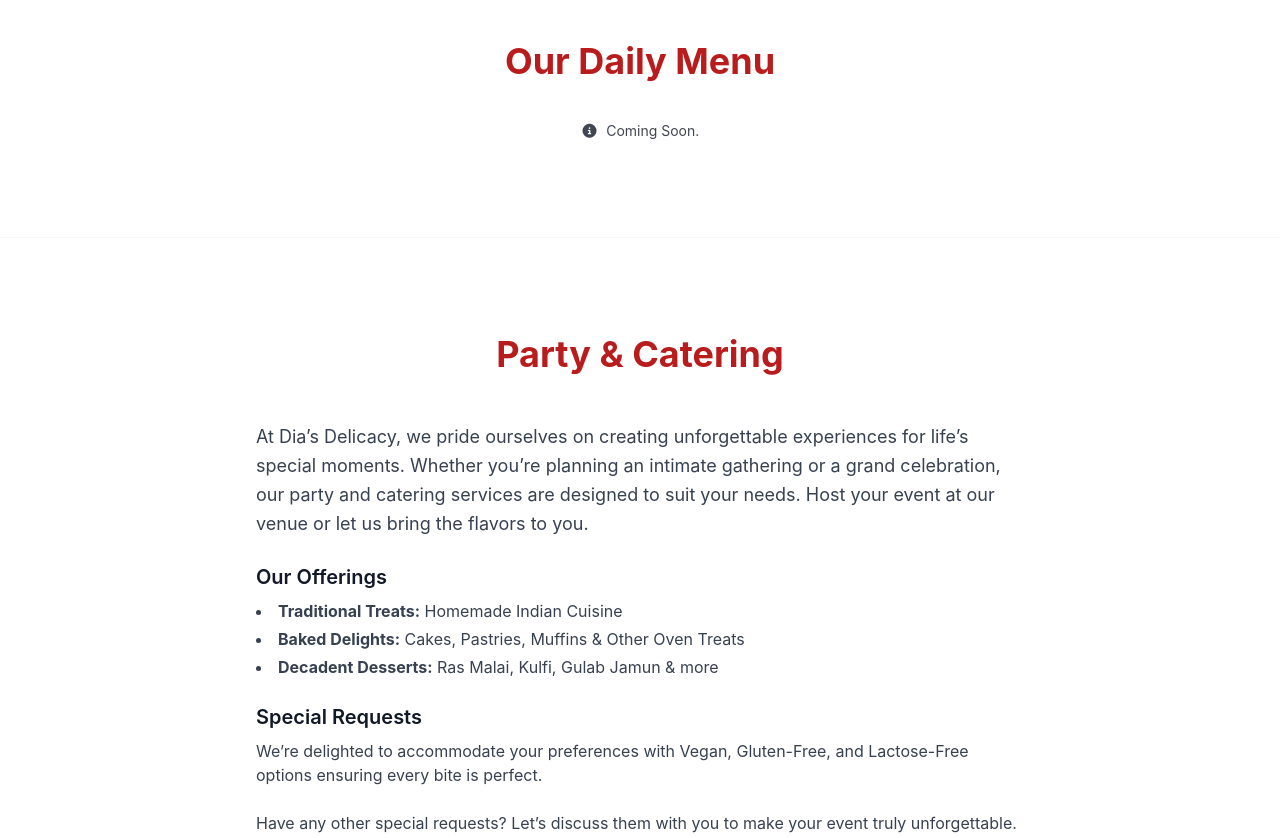
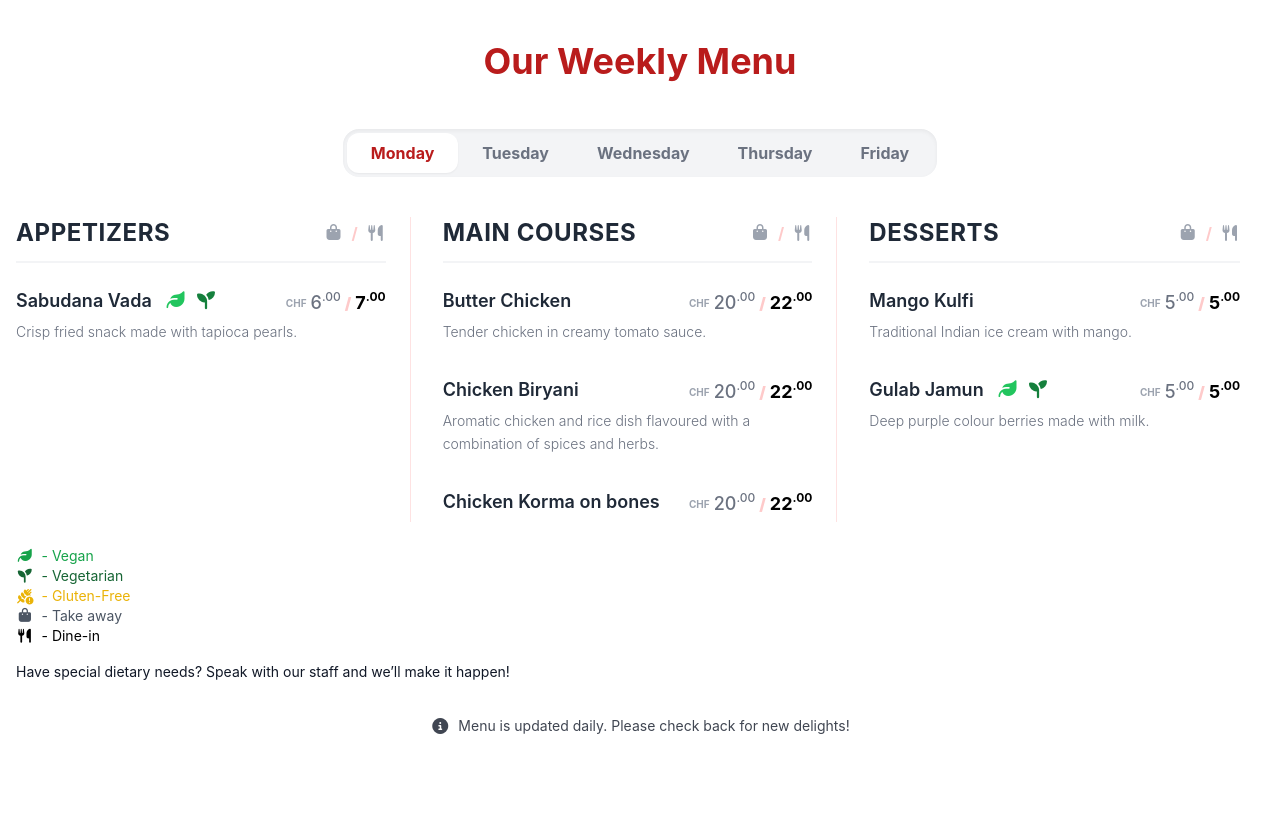
Before and after one commit to diadelicacy/diadelicacy.github.io, a plain HTML site: page index.html in a window 1280 px wide. Shown: the part 1180-2018 px from the top of the page. Drawn offline with nearby package versions, Linux system fonts and the light colour scheme.

Commit message:
dynamic menu

```diff
--- a/assets/css/style.css
+++ b/assets/css/style.css
@@ -1804,4 +1804,20 @@ div {
     transition: transform 0.5s ease;
 }
 
-}
+/* Hide scrollbar for Chrome, Safari and Opera */
+.no-scrollbar::-webkit-scrollbar {
+    display: none;
+}
+
+/* Hide scrollbar for IE, Edge and Firefox */
+.no-scrollbar {
+    -ms-overflow-style: none;  /* IE and Edge */
+    scrollbar-width: none;  /* Firefox */
+}
+
+#tabTrack {
+    scroll-behavior: smooth;
+    -webkit-overflow-scrolling: touch; /* Smooth inertia scroll on iOS */
+}
+
+}
--- a/assets/js/loadMenu.js
+++ b/assets/js/loadMenu.js
@@ -1,172 +1,153 @@
 // loadMenu.js
+let cachedMenuData = [];
+
 async function loadMenu(configItems) {
+    const container = document.getElementById('dynamicMenu');
 
-  function getTodayDate() {
-        const today = new Date();
-        const day = String(today.getDate()).padStart(2, '0');
-        const month = String(today.getMonth() + 1).padStart(2, '0'); // months are 0-indexed
-        const year = today.getFullYear();
-        return `${day}.${month}.${year}`;
+    try {
+        // 1. Fetch JSON once
+        const response = await fetch(`./data/Menu.json?nocache=${Date.now()}`, { cache: "no-store" });
+        if (!response.ok) throw new Error("Could not load menu data");
+
+        cachedMenuData = await response.json();
+
+        // 2. Create Tabs Monday - Friday
+        createTabs(container);
+
+        // 3. Auto-detect today's day
+        const days = ["Sunday", "Monday", "Tuesday", "Wednesday", "Thursday", "Friday", "Saturday"];
+        const todayIndex = new Date().getDay();
+
+        // If it's Saturday (6) or Sunday (0), default to Monday. Otherwise, use today.
+        const defaultDay = (todayIndex === 0 || todayIndex === 6) ? "Monday" : days[todayIndex];
+
+        // 4. Trigger the initial display for today
+        displayDay(defaultDay);
+
+    } catch (err) {
+        console.error("Error initializing menu:", err);
+        container.innerHTML = `<p class="text-center col-span-full text-red-500">Unable to load the menu.</p>`;
+    }
 }
 
-  const menuHeading = document.getElementById('menuHeading');
+function createTabs(container) {
+    const weekdays = ["Monday", "Tuesday", "Wednesday", "Thursday", "Friday"];
+    let tabWrapper = document.getElementById('menuTabs');
 
-// Default to Auto_Menu_Date date
-let menuDate = getTodayDate(); // default, just in case
+    if (!tabWrapper) {
+        tabWrapper = document.createElement('div');
+        tabWrapper.id = 'menuTabs';
+        // Relative container to hold the gradient fades
+        tabWrapper.className = "relative flex justify-center mb-10 px-4";
+        container.parentNode.insertBefore(tabWrapper, container);
+    }
 
-if (Array.isArray(configItems) && configItems.length > 0) {
-  // Find Custom_Menu_Date (if exists and has a value)
-  const customConfig = configItems.find(c => c.key === 'Custom_Menu_Date' && c.value);
+    // Inner HTML with scrollable track and gradient "hints" for mobile
+    tabWrapper.innerHTML = `
+        <div class="inline-flex p-1 bg-gray-100 rounded-2xl shadow-inner overflow-x-auto no-scrollbar max-w-full" id="tabTrack">
+            ${weekdays.map(day => `
+                <button onclick="displayDay('${day}')"
+                        id="btn-${day}"
+                        class="tab-btn whitespace-nowrap px-6 py-2 rounded-xl font-bold transition-all duration-200 text-sm md:text-base">
+                    ${day}
+                </button>
+            `).join('')}
+        </div>
+    `;
+}
 
-  if (customConfig) {
-    menuDate = customConfig.value;
+function displayDay(selectedDay) {
+    const container = document.getElementById('dynamicMenu');
+
+    // 1. Update Tab Visuals (The Chrome/Segmented Look)
+    document.querySelectorAll('.tab-btn').forEach(btn => {
+        if (btn.id === `btn-${selectedDay}`) {
+            btn.className = "tab-btn whitespace-nowrap px-6 py-2 rounded-xl font-bold transition-all duration-200 text-sm md:text-base bg-white text-custom-red-800 shadow-sm";
+            // Auto-scroll the tab into view on mobile
+            btn.scrollIntoView({ behavior: 'smooth', inline: 'center', block: 'nearest' });
         } else {
-    // Otherwise, use Auto_Menu_Date (guaranteed to be present)
-    const autoConfig = configItems.find(c => c.key === 'Auto_Menu_Date');
-    if (autoConfig) {
-      menuDate = autoConfig.value;
+            btn.className = "tab-btn whitespace-nowrap px-6 py-2 rounded-xl font-bold transition-all duration-200 text-sm md:text-base text-gray-500 hover:text-gray-700";
         }
-  }
-}
-  // Set the menu date
-  menuHeading.textContent = `Menu for ${menuDate}`;
-
-  try {
-
-    // Fetch data from the JSON file, Append a timestamp to avoid cache
-    const response = await fetch(`./data/Menu.json?nocache=${Date.now()}`, {
-      cache: "no-store"
     });
 
-    if (!response.ok) {
-      throw new Error(`Failed to fetch from ./data/Menu.json: ${response.statusText}`);
+    // 2. Filter JSON data for the specific day (FIXED LOGIC HERE)
+    const filtered = cachedMenuData.filter(item => {
+        const itemDay = String(item.Day || item.day || "").trim().toLowerCase();
+        const isActive = String(item.Active || item.active).toLowerCase() === "true";
+        return isActive && (itemDay === selectedDay.toLowerCase() || itemDay === "everyday");
+    });
+
+    // 3. Group by Category
+    const grouped = filtered.reduce((acc, item) => {
+        const cat = item.Category || item.category;
+        if (!acc[cat]) acc[cat] = [];
+        acc[cat].push(item);
+        return acc;
+    }, {});
+
+    // 4. Render the grid (Using your existing function name)
+    renderMenuGrid(grouped, container);
 }
 
-    const data = await response.json();
+function renderMenuGrid(grouped, container) {
+    container.innerHTML = '';
 
-    if (!Array.isArray(data) || data.length === 0) {
-      console.warn("Menu data is empty or malformed.");
+    if (Object.keys(grouped).length === 0) {
+        container.innerHTML = '<p class="col-span-full text-center py-20 text-gray-400 italic font-medium text-lg">No specials listed for this day. Please check back later!</p>';
         return;
     }
 
-    // Extract headers from keys of the first object
-    const headers = Object.keys(data[0]).map(h => h.toLowerCase().trim());
-    const items = data;
-
-    // Group items by category
-    const grouped = {};
-
-    items.forEach(rowData => {
-      // Normalize keys to lowercase for consistency
-      const row = {};
-      Object.entries(rowData).forEach(([key, value]) => {
-      row[key.toLowerCase().trim()] = value;
-    });
-
-    // Access properties by their lowercase, trimmed header names
-    const active = row.active;
-    const category = row.category;
-    const name = row.name;
-    const t_price = row.t_price;
-    const d_price = row.d_price;
-    const dietary = row.dietary;
-    const desc = row.description;
-
-    // Filter based on the 'active' column, converting to string and comparing case-insensitively
-      if (active !== undefined && String(active).toLowerCase() === "true") {
-        if (!grouped[category]) {
-          grouped[category] = [];
-        }
-        grouped[category].push({ name, t_price, d_price, dietary, desc });
-      }
-    });
-
-    const container = document.getElementById('dynamicMenu');
-
-    if (!container) {
-      console.error("Container element with ID 'dynamicMenu' not found.");
-      return;
-    }
-
-    // Clear existing content in the container before appending new elements
-    container.innerHTML = '';
-
     for (const category in grouped) {
         const section = document.createElement('div');
-      section.classList.add('lg:border-r', 'lg:border-red-200', 'pr-6');
+        section.className = 'lg:border-r lg:border-red-100 pr-6 last:border-r-0';
 
-      const headerContainer = document.createElement('h4');
-      headerContainer.className = 'flex justify-between items-center mb-4 border-b-2 border-white pb-2';
-
-      const headerText = document.createElement('h4');
-      headerText.className = 'text-2xl font-semibold text-left';
-      headerText.textContent = category;
-
-      const headerIcons = document.createElement('span');
-      headerContainer.className = 'flex justify-between items-center ...';
-
-        headerIcons.innerHTML = `
-          <i class="fa-solid fa-bag-shopping text-gray-600 ml-2" title="Takeaway"></i>
-             <span class="text-red-200 font-bold mx-3">/</span>
-          <i class="fas fa-utensils text-gray-800 ml-2" title="Dine-in"></i>
+        section.innerHTML = `
+            <div class="flex justify-between items-center mb-6 border-b-2 border-gray-100 pb-3">
+                <h4 class="text-2xl font-bold text-gray-800 uppercase tracking-wide">${category}</h4>
+                <div class="flex items-center text-gray-400 space-x-2">
+                    <i class="fa-solid fa-bag-shopping" title="Takeaway"></i>
+                    <span class="font-bold text-red-200">/</span>
+                    <i class="fas fa-utensils" title="Dine-in"></i>
+                </div>
+            </div>
+            <ul class="space-y-8">
+                ${grouped[category].map(item => renderMenuItem(item)).join('')}
+            </ul>
         `;
-
-      headerContainer.appendChild(headerText);
-      headerContainer.appendChild(headerIcons);
-      section.appendChild(headerContainer);
-
-      const ul = document.createElement('ul');
-      ul.className = 'space-y-4';
-
-      grouped[category].forEach(item => {
-
-        // Determine dietary icons
-        let dietaryIcons = '';
-        if (item.dietary) {
-          const diets = String(item.dietary).toUpperCase().split(',').map(d => d.trim());
-          if (diets.includes('V')) {
-            dietaryIcons += '<i class="fas fa-leaf text-green-600 ml-2"></i>';
-          }
-          if (diets.includes('VEG')) {
-            dietaryIcons += '<i class="fas fa-seedling text-green-800 ml-2"></i>';
-          }
-          if (diets.includes('GF')) {
-            dietaryIcons += '<i class="fas fa-wheat-awn-circle-exclamation text-yellow-500 ml-2"></i>';
+        container.appendChild(section);
     }
 }
 
-        const li = document.createElement('li');
-        li.innerHTML = `
-        <div class="flex justify-between items-baseline">
-          <span class="font-medium text-lg">
-            ${item.name} ${dietaryIcons}
+function renderMenuItem(item) {
+    // Dietary logic
+    let icons = '';
+    const diet = String(item.Dietary || item.dietary || "").toUpperCase();
+    if (diet.includes('V')) icons += '<i class="fas fa-leaf text-green-500 ml-2" title="Vegan"></i>';
+    if (diet.includes('VEG')) icons += '<i class="fas fa-seedling text-green-700 ml-2" title="Vegetarian"></i>';
+    if (diet.includes('GF')) icons += '<i class="fas fa-wheat-awn-circle-exclamation text-yellow-500 ml-2" title="Gluten-Free"></i>';
+
+    // Pricing format helper
+    const fmt = (val) => {
+        const parts = parseFloat(val || 0).toFixed(2).split('.');
+        return `${parts[0]}<span class="text-xs align-top">.${parts[1]}</span>`;
+    };
+
+    return `
+        <li class="group">
+            <div class="flex justify-between items-baseline mb-1">
+                <span class="font-semibold text-lg text-gray-800 group-hover:text-custom-red-800 transition-colors">
+                    ${item.Name || item.name} ${icons}
                 </span>
-          <span class="text-black-200">
-            CHF
-            <span class="text-lg font-medium text-gray-600">
-              ${Math.floor(item.t_price)}
-            </span>
-            <span class="text-xs align-top text-gray-600">
-              .${String(item.t_price.toFixed(2)).split('.')[1]}
-            </span>
-             <span class="text-red-200 font-bold px-1">/</span>
-            <span class="text-lg font-medium text-black">
-              ${Math.floor(item.d_price)}
-            </span>
-            <span class="text-xs align-top text-black">
-              .${String(item.d_price.toFixed(2)).split('.')[1]}
-            </span>
+                <span class="whitespace-nowrap flex items-center">
+                    <span class="text-[10px] text-gray-400 mr-1 font-bold">CHF</span>
+                    <span class="text-lg font-medium text-gray-500">${fmt(item.T_Price || item.t_price)}</span>
+                    <span class="text-red-200 font-black px-1">/</span>
+                    <span class="text-lg font-bold text-black">${fmt(item.D_Price || item.d_price)}</span>
                 </span>
             </div>
-        <p class="text-sm text-black-300 text-left mt-1">${item.desc}</p>
+            <p class="text-sm text-gray-500 leading-relaxed font-light">
+                ${item.Description || item.description || ''}
+            </p>
+        </li>
     `;
-        ul.appendChild(li);
-      });
-
-      section.appendChild(ul);
-      container.appendChild(section);
 }
-  } catch (err) {
-    console.error("Error initializing menu:", err);
-  }
-}
--- a/data/Menu.json
+++ b/data/Menu.json
@@ -1,6 +1,7 @@
 [
   {
     "Active": true,
+    "Day": "Monday",
     "Category": "Appetizers",
     "Name": "Sabudana Vada",
     "T_Price": 6,
@@ -11,6 +12,7 @@
   },
   {
     "Active": true,
+    "Day": "Tuesday",
     "Category": "Appetizers",
     "Name": "Aloo Palak Paratha",
     "T_Price": 4,
@@ -21,6 +23,7 @@
   },
   {
     "Active": true,
+    "Day": "Monday",
     "Category": "Main Courses",
     "Name": "Butter Chicken",
     "T_Price": 20,
@@ -31,6 +34,7 @@
   },
   {
     "Active": true,
+    "Day": "Monday",
     "Category": "Main Courses",
     "Name": "Chicken Biryani",
     "T_Price": 20,
@@ -41,6 +45,7 @@
   },
   {
     "Active": true,
+    "Day": "Tuesday",
     "Category": "Main Courses",
     "Name": "Baingan Bharta",
     "T_Price": 20,
@@ -51,6 +56,84 @@
   },
   {
     "Active": true,
+    "Day": "Tuesday",
+    "Category": "Main Courses",
+    "Name": "Grilled Methi Chicken",
+    "T_Price": 20,
+    "D_Price": 22,
+    "Dietary": "",
+    "Description": "",
+    "ID": ""
+  },
+  {
+    "Active": true,
+    "Day": "Wednesday",
+    "Category": "Main Courses",
+    "Name": "Paneer Kadhai",
+    "T_Price": 20,
+    "D_Price": 22,
+    "Dietary": "VEG",
+    "Description": "",
+    "ID": ""
+  },
+  {
+    "Active": true,
+    "Day": "Wednesday",
+    "Category": "Main Courses",
+    "Name": "Tofu Masala",
+    "T_Price": 20,
+    "D_Price": 22,
+    "Dietary": "V, VEG",
+    "Description": "",
+    "ID": ""
+  },
+  {
+    "Active": true,
+    "Day": "Wednesday",
+    "Category": "Main Courses",
+    "Name": "Chicken Dosa with Sambhar",
+    "T_Price": 20,
+    "D_Price": 22,
+    "Dietary": "",
+    "Description": "",
+    "ID": ""
+  },
+  {
+    "Active": true,
+    "Day": "Monday",
+    "Category": "Main Courses",
+    "Name": "Chicken Korma on bones",
+    "T_Price": 20,
+    "D_Price": 22,
+    "Dietary": "",
+    "Description": "",
+    "ID": ""
+  },
+  {
+    "Active": true,
+    "Day": "Tuesday",
+    "Category": "Main Courses",
+    "Name": "Kadala Curry",
+    "T_Price": 20,
+    "D_Price": 22,
+    "Dietary": "",
+    "Description": "",
+    "ID": ""
+  },
+  {
+    "Active": true,
+    "Day": "Wednesday",
+    "Category": "Main Courses",
+    "Name": "Aloo Panner Dosa",
+    "T_Price": 20,
+    "D_Price": 22,
+    "Dietary": "VEG",
+    "Description": "",
+    "ID": ""
+  },
+  {
+    "Active": true,
+    "Day": "Monday",
     "Category": "Desserts",
     "Name": "Mango Kulfi\n",
     "T_Price": 5,
@@ -61,6 +144,18 @@
   },
   {
     "Active": true,
+    "Day": "Monday",
+    "Category": "Desserts",
+    "Name": "Gulab Jamun",
+    "T_Price": 5,
+    "D_Price": 5,
+    "Dietary": "VEG",
+    "Description": "Deep purple colour berries made with milk.",
+    "ID": 7
+  },
+  {
+    "Active": true,
+    "Day": "Tuesday",
     "Category": "Desserts",
     "Name": "Moong Dal Halwa",
     "T_Price": 5,
@@ -71,6 +166,7 @@
   },
   {
     "Active": true,
+    "Day": "Tuesday",
     "Category": "Desserts",
     "Name": "Mango Millet Sheera",
     "T_Price": 5,
--- a/index.html
+++ b/index.html
@@ -132,72 +132,52 @@ Here, each plate tells a story. A story of tradition, passion, and the joy of sh
         </div>
     </section>
 
-<!-- Menu & Daily Specials Section starts -->
-<section id="menu" class="relative py-16 md:py-24 bg-white border-b border-gray-100">
-    <div class="container mx-auto px-4">
-        <h2 class="text-4xl font-bold mb-10 text-custom-red-800 text-center">Our Daily Menu</h2>
+<!-- Menu & Daily Specials Section -->
+<section id="menu" class="relative py-16 md:py-24 bg-white">
+    <div class="container mx-auto px-4 mb-12">
+        <h2 id="menuHeading" class="text-4xl font-bold mb-12 text-custom-red-800 text-center">
+            Our Weekly Menu
+        </h2>
 
-        <div class="max-w-4xl mx-auto">
-               <!-- <div class="relative w-full overflow-hidden rounded-xl shadow-2xl bg-white border border-gray-100 h-[700px] md:h-[900px]">
-                    <div class="absolute inset-0 flex justify-center items-center">
-                        <iframe
-                            src="https://docs.google.com/presentation/d/e/1pb1yysArow6Zr-NuWDwBUxnLBwdI7i2nTQtN4yxVq5k/embed?start=true&loop=true&delayms=60000&rm=minimal#slide=id.g3c8f2e47b33_2_45"
-                            style="
-                            width: 1500px;
-                            height: 850px;
-                            border: none;
-                            transform: rotate(90deg);
-                            /* Clip-path cuts off exactly the parts where Google puts the bars */
-                            /* Clip-path parameters (right, bottom, left, top) */
-                            clip-path: inset(21% 0.5% 21% 0.4%);
-                            pointer-events: none;
-                                ">
-                        </iframe>
-                    </div>
-                </div> -->
-            <div class="mt-6 text-center">
-                <p class="mt-8 text-sm opacity-80">
-                    <i class="fas fa-info-circle mr-2"></i>Coming Soon.
-                    <!--<i class="fas fa-info-circle mr-2"></i>Our menu is updated daily to bring you the freshest flavors. -->
-                </p>
-            </div>
-        </div>
+        <!-- Menu Grid -->
+        <div id="dynamicMenu" class="grid grid-cols-1 md:grid-cols-2 lg:grid-cols-3 gap-8"></div>
+
+        <!-- Menu Labels / Icons -->
+        <p class="flex items-center text-green-600 text-sm space-x-2 mt-6">
+            <i class="fas fa-leaf"></i>
+            <span>- Vegan</span>
+        </p>
+        <p class="flex items-center text-green-800 text-sm space-x-2">
+            <i class="fas fa-seedling"></i>
+            <span>- Vegetarian</span>
+        </p>
+        <p class="flex items-center text-yellow-500 text-sm space-x-2">
+            <i class="fas fa-wheat-awn-circle-exclamation"></i>
+            <span>- Gluten-Free</span>
+        </p>
+        <p class="flex items-center text-gray-600 text-sm space-x-2">
+            <i class="fa-solid fa-bag-shopping"></i>
+            <span>- Take away</span>
+        </p>
+        <p class="flex items-center text-black text-sm space-x-2">
+            <i class="fa-solid fa-utensils"></i>
+            <span>- Dine-in</span>
+        </p>
+
+        <!-- Special dietary needs text aligned with menu items -->
+        <p class="text-black-700 text-sm mt-4">
+            Have special dietary needs? Speak with our staff and we’ll make it happen!
+        </p>
+
+        <p class="mt-8 text-sm opacity-80 text-center">
+            <span class="inline-flex items-center">
+                <i class="fas fa-info-circle mr-2 text-base"></i>
+                <span>Menu is updated daily. Please check back for new delights!</span>
+            </span>
+        </p>
     </div>
 </section>
-<!-- <section id="menu" class="relative py-16 md:py-24 bg-white border-b border-gray-100">
-    <div class="container mx-auto px-4">
-        <h2 class="text-4xl font-bold mb-10 text-custom-red-800 text-center">Our Daily Menu</h2>
 
-        <div class="max-w-2xl mx-auto">
-            <div class="relative overflow-hidden rounded-xl shadow-2xl border border-gray-100 bg-white aspect-[3/4.5] md:aspect-[3/4] flex items-center justify-center">
-                <img
-                    src="https://drive.google.com/uc?export=view&id=1pb1yysArow6Zr-NuWDwBUxnLBwdI7i2nTQtN4yxVq5k"
-                    alt="Our Daily Menu"
-                    class="absolute max-w-none transform rotate-90 scale-[1.35] md:scale-[1.25]"
-                    style="width: 100%; height: auto;"
-                    onerror="this.src='https://docs.google.com/presentation/d/1pb1yysArow6Zr-NuWDwBUxnLBwdI7i2nTQtN4yxVq5k/export/png?id=1pb1yysArow6Zr-NuWDwBUxnLBwdI7i2nTQtN4yxVq5k&pageid=p'"
-                >
-            </div>
-
-            <div class="mt-6 text-center">
-                <p class="mt-8 text-sm opacity-80 text-gray-600 flex items-center justify-center">
-                    <i class="fas fa-info-circle mr-2"></i>Our menu is updated daily to bring you the freshest flavors.
-                </p>
-            </div>
-        </div>
-    </div>
-</section> -->
-<!--<style>
-    /* Mobile-specific fix: increase zoom if the screen is very narrow */
-    @media (max-width: 768px) {
-        #menu iframe {
-            transform: rotate(90deg) scale(1.0) !important;
-            /* Shave a bit more off the top/bottom for narrow mobile screens */
-            clip-path: inset(38% 0.7% 38.2% 0%) !important;
-        }
-    }
-</style> -->
-<!-- Menu & Daily Specials Section ends -->
     <!-- Party and Catering -->
     <section id="catering" class="py-16 md:py-24 bg-white">
     <div class="container mx-auto px-4">
@@ -303,7 +283,7 @@ Here, each plate tells a story. A story of tradition, passion, and the joy of sh
                 <div class="md:text-left">
                     <p class="text-lg mb-4"><i class="fas fa-map-marker-alt text-red-700 mr-3"></i>Address: Rue Schaub 11, 1202 Genève</p>
                     <p class="text-lg mb-4"><i class="fas fa-phone-alt text-red-700 mr-3"></i> Phone: <a href="tel:+41227341122" class="text-blue-600 hover:underline">+41 227 34 11 22</a></p>
-                    <p class="text-lg mb-4"><i class="fas fa-envelope text-red-700 mr-3"></i> Email: <a href="mailto:info@diasdelicacy.ch" class="text-blue-600 hover:underline">info@diasdelicacy.ch</a></p>
+                    <p class="text-lg mb-4"><i class="fas fa-envelope text-red-700 mr-3"></i> Email: <a href="mailto:dia.delicacy@gmail.com" class="text-blue-600 hover:underline">dia.delicacy@gmail.com</a></p>
                     <p class="text-lg mb-6"><i class="fas fa-clock text-red-700 mr-3"></i> Hours:</p>
                     <ul class="list-none text-lg space-y-2">
                         <li>Monday to Friday: 12:00 - 19:00</li>
@@ -379,6 +359,16 @@ Must visit 😋😋"
     <script src="./assets/js/loadStatus.js"></script>
     <script src="./assets/js/loadMenu.js"></script>
     <script src="./assets/js/modalGallery.js"></script>
+    <script>
+    // Ensure the DOM is ready, then call the new init function
+    document.addEventListener('DOMContentLoaded', () => {
+        if (typeof initMenu === 'function') {
+        initMenu();
+        } else {
+        console.error("initMenu function not found. Check loadMenu.js loading.");
+        }
+    });
+    </script>
     <script>
     async function init() {
         let configItems = await readConfig(); // wait for async function to finish
```
Also changed, not shown: assets/js/loadMenu_Dynamic_Menu.js (added, +172 -0 lines). Lines whose indentation alone changed are shown as unchanged.
